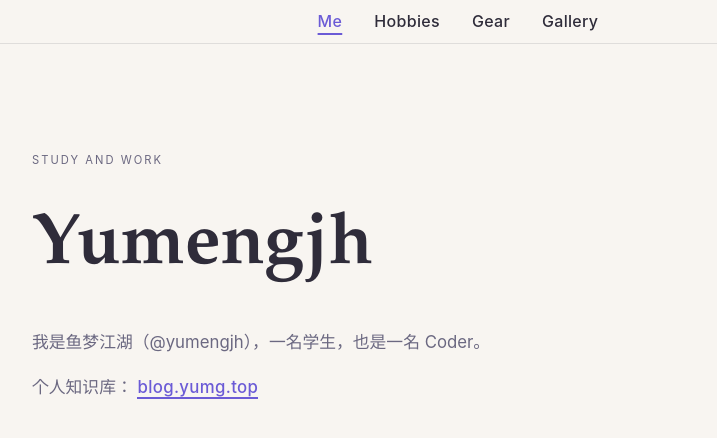
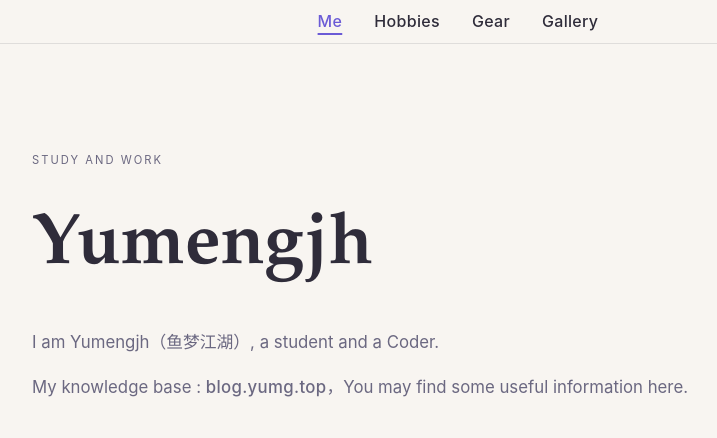
Before and after one commit to yumengjh/yumengjh.github.io, a Svelte app: page / in a window 1280 px wide. Shown: the top 438 px of the page, without its empty margins (182-899 px from the left). Built offline with nearby package versions, Linux system fonts and the light colour scheme.

Commit message:
Unified style

```diff
--- a/src/App.svelte
+++ b/src/App.svelte
@@ -54,10 +54,13 @@
       </Route>
 
       <Route path="*">
-        <div class="section-card">
-          <h2>页面未找到</h2>
-          <p class="muted">链接可能已过期，请使用上方导航返回主页。</p>
-        </div>
+        <section class="hero-card hero-minimal">
+          <p class="tagline">404 Not Found</p>
+          <h1>404 Not Found</h1>
+          <p class="lead">
+             The page you are looking for does not exist.
+          </p>
+        </section>
       </Route>
     </RouteTransitions>
   </main>
--- a/src/app.css
+++ b/src/app.css
@@ -157,7 +157,7 @@ main {
 .hero-card .lead {
   font-size: 1.05rem;
   color: var(--text-muted);
-  max-width: 560px;
+  /* max-width: 560px; */
 }
 
 .hero-links {
--- a/src/routes/Home.svelte
+++ b/src/routes/Home.svelte
@@ -5,18 +5,17 @@
 <section class="hero-card">
   <p class="tagline">Study and Work</p>
   <h1>Yumengjh</h1>
-  <p class="lead">我是鱼梦江湖（@yumengjh），一名学生，也是一名 Coder。</p>
+  <p class="lead">I am Yumengjh（鱼梦江湖）, a student and a Coder.</p>
   <p class="lead">
-    个人知识库： <a href="https://blog.yumg.top" target="_blank" rel="noreferrer">blog.yumg.top</a>
+    My knowledge base : <a href="https://blog.yumg.top" target="_blank" rel="noreferrer">blog.yumg.top</a>，You may find some useful information here.
   </p>
 </section>
 
 <style>
   .hero-card a {
-    color: var(--accent);
+    color: var(--text-muted);
     text-decoration: none;
     font-weight: 500;
     letter-spacing: 0.02em;
-    border-bottom: 2px solid var(--accent);
   }
 </style>
```
